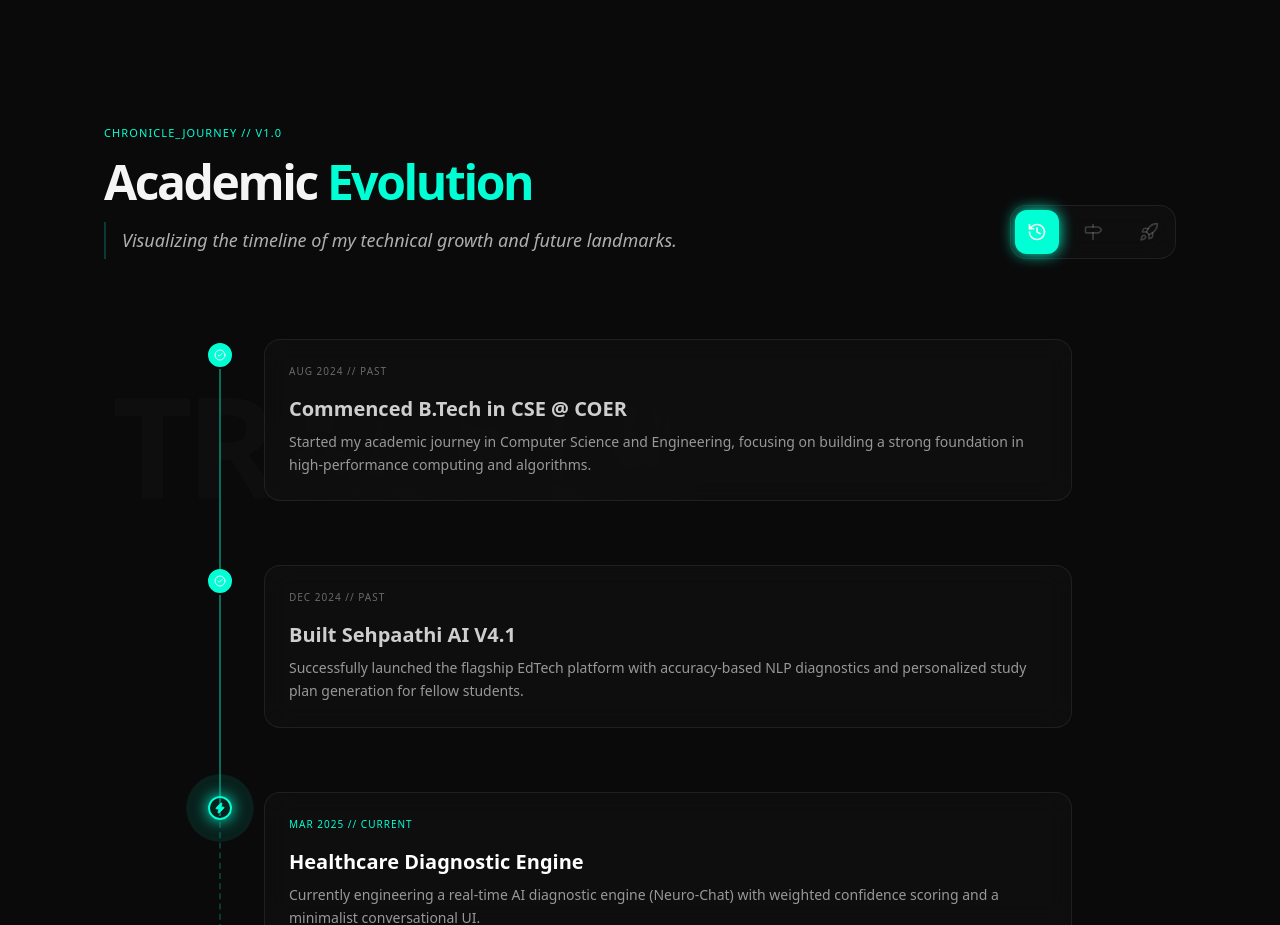
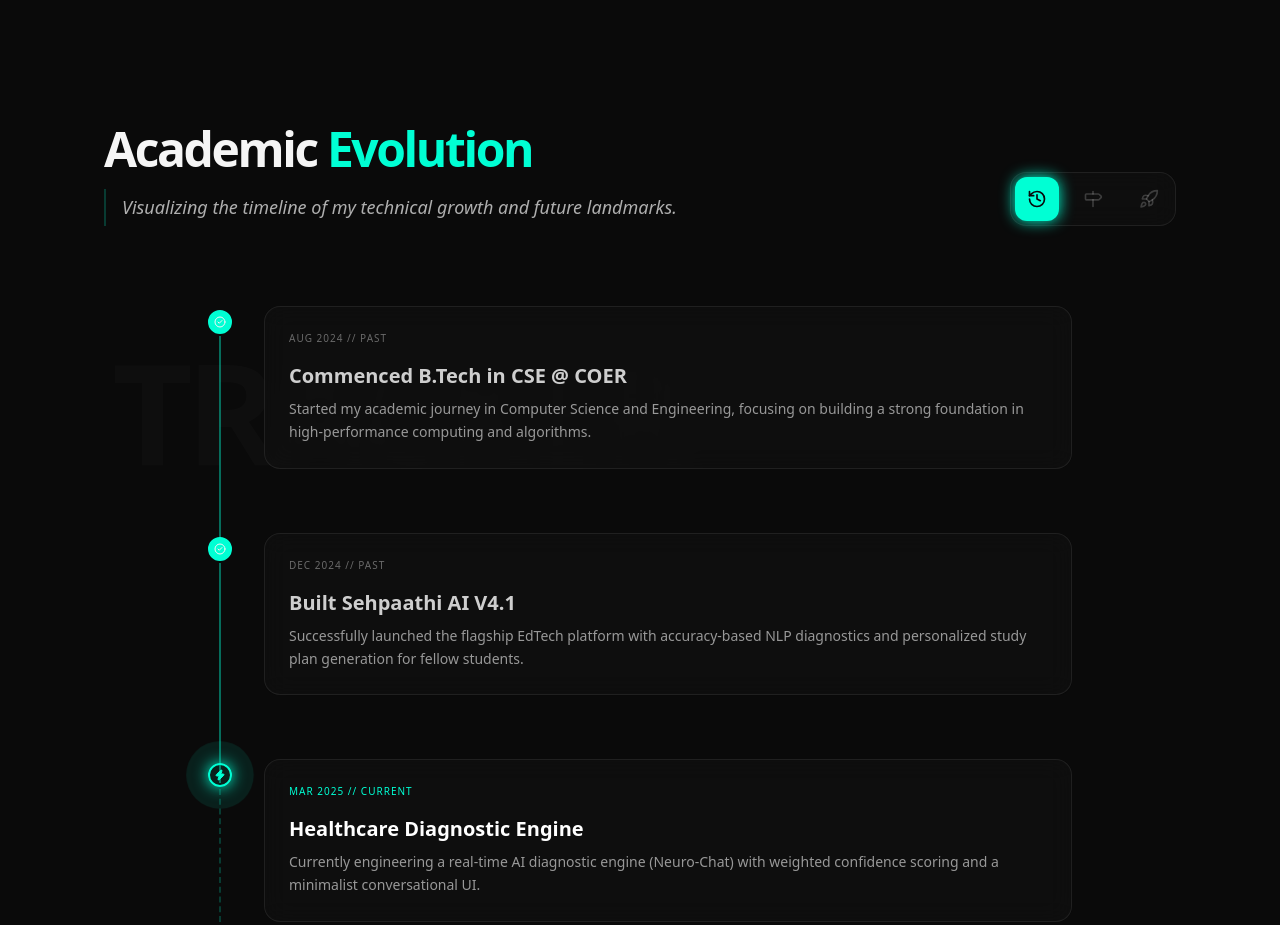
Before and after one commit to Satvik2Sharma/My-Portfolio, a Next.js app: page / in a window 1280 px wide. Shown: the part 5780-6705 px from the top of the page. Built offline with nearby package versions, Linux system fonts and the light colour scheme.

Commit message:
style(timeline): remove debug version label and refine badge contrast

```diff
--- a/sections/Timeline.tsx
+++ b/sections/Timeline.tsx
@@ -44,7 +44,6 @@ export const Timeline = () => {
     <Section id="journey" className="relative overflow-visible">
       <div className="flex flex-col md:flex-row md:items-end justify-between gap-6 mb-16 px-4">
         <div className="space-y-4">
-          <p className="text-mono text-accent">CHRONICLE_JOURNEY // V1.0</p>
           <h2 className="text-4xl md:text-5xl font-bold tracking-tighter">Academic <span className="text-accent">Evolution</span></h2>
           <p className="text-body max-w-xl text-foreground/70 leading-relaxed italic border-l-2 border-accent/20 pl-4 py-1">
             Visualizing the timeline of my technical growth and future landmarks.
@@ -52,7 +51,7 @@ export const Timeline = () => {
         </div>
 
         <div className="flex items-center gap-3 p-1 glass bg-white/5 rounded-2xl border-white/5">
-          <div className="p-3 rounded-xl bg-accent text-bg shadow-[0_0_15px_var(--accent)]">
+          <div className="p-3 rounded-xl bg-accent text-zinc-950 shadow-[0_0_15px_var(--accent)]">
             <History size={20} />
           </div>
           <div className="p-3 text-foreground/20">
```
